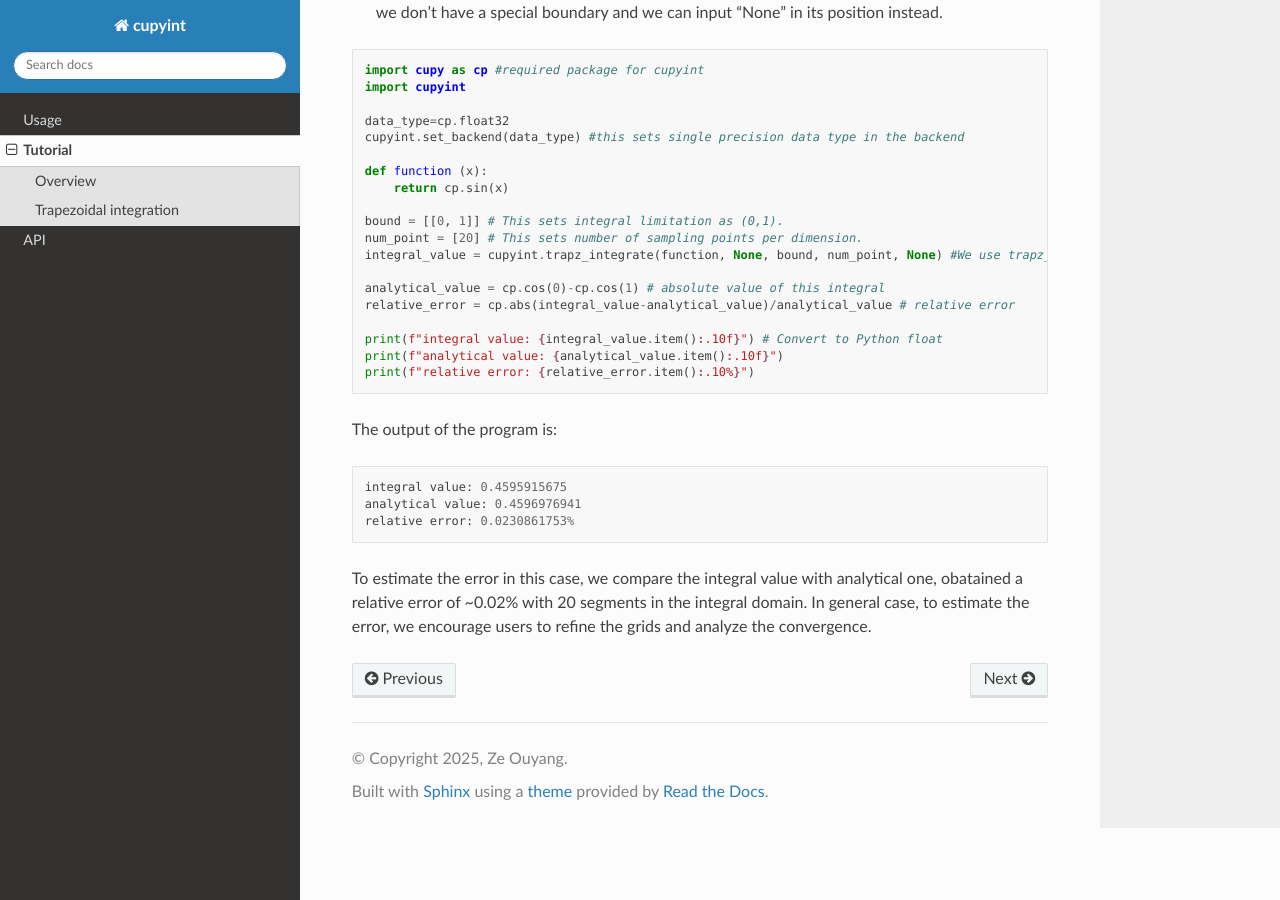
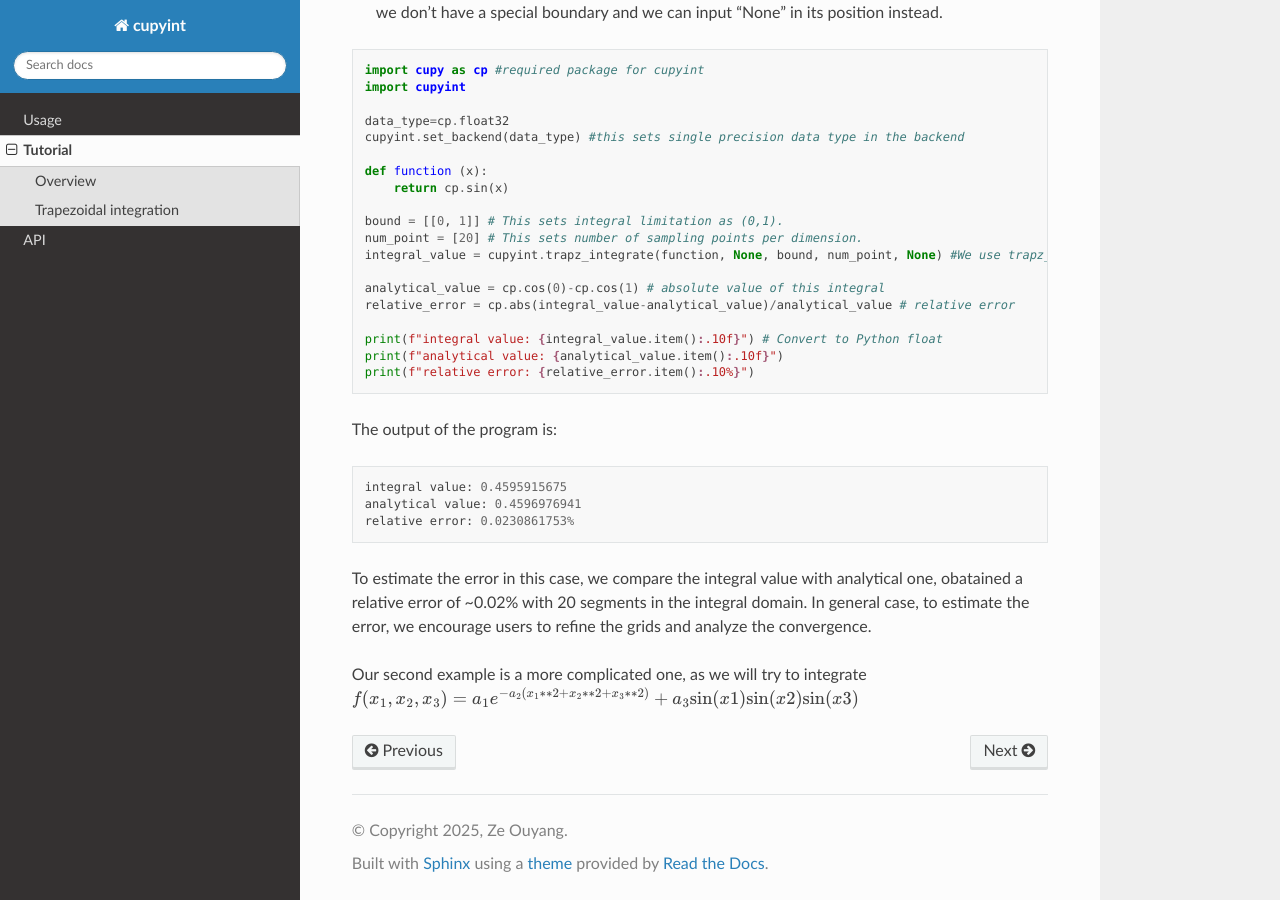
Before and after one commit to ze-ouyang/cupyint_doc, a Sphinx documentation site: the page built from docs/source/tutorial.rst, in a window 1280 px wide and 900 px high, scrolled down 1547 px. Built offline with Sphinx 7.4.7 and the Read the Docs theme 3.1.0, drawn with Linux system fonts in a browser that asks for light colours.

Commit message:
Update tutorial.rst

```diff
--- a/docs/source/tutorial.rst
+++ b/docs/source/tutorial.rst
@@ -77,3 +77,6 @@ The output of the program is:
   relative error: 0.0230861753%
 
 To estimate the error in this case, we compare the integral value with analytical one, obatained a relative error of ~0.02% with 20 segments in the integral domain. In general case, to estimate the error, we encourage users to refine the grids and analyze the convergence.
+
+
+Our second example is a more complicated one, as we will try to integrate :math:`f(x_1,x_2,x_3)=a_1e^{-a_2(x_1**2+x_2**2+x_3**2)}+a_3\mathrm{sin}(x1)\mathrm{sin}(x2)\mathrm{sin}(x3)`
```
